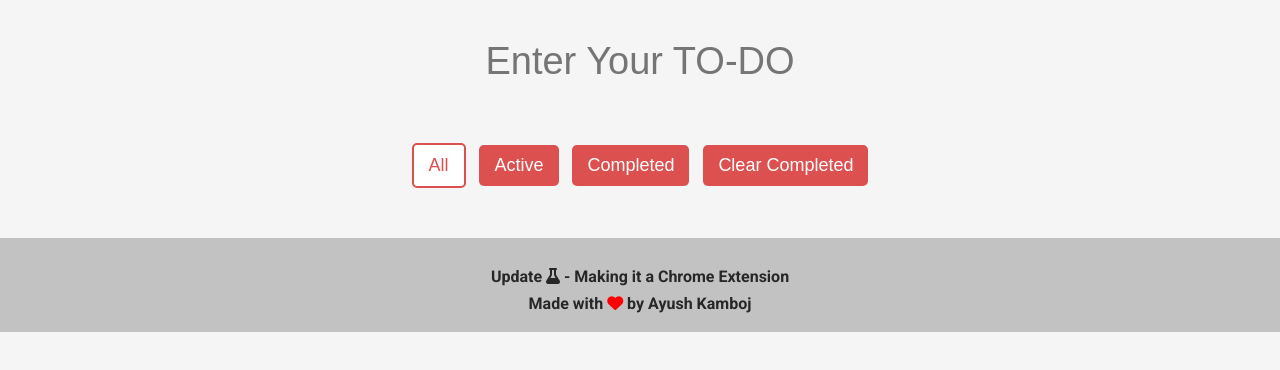
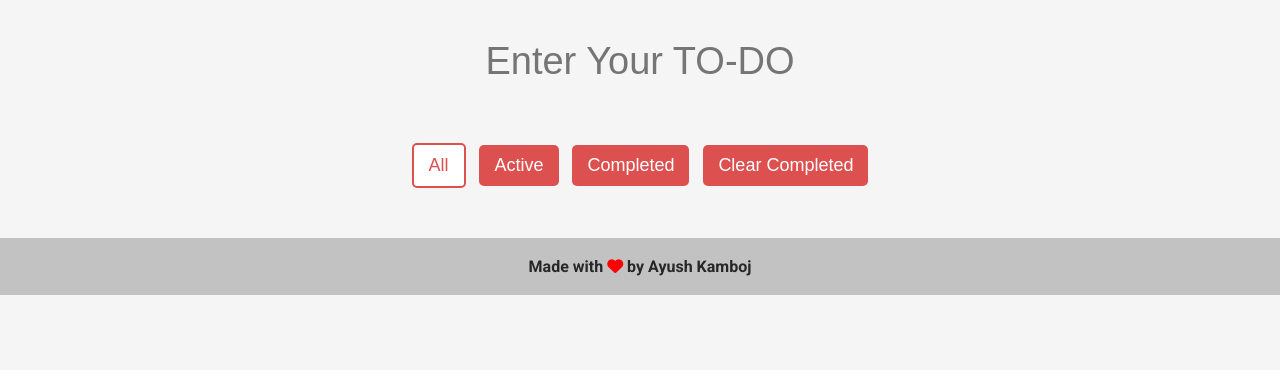
Before and after one commit to mozCheese/To-Do-App, a plain HTML site: page index.html in a window 1280 px wide. Shown: the part 318-688 px from the top of the page. Drawn offline with Linux system fonts and the light colour scheme.

Commit message:
Status Bar Removed

```diff
--- a/index.html
+++ b/index.html
@@ -48,7 +48,7 @@
       <section class="list-section text-center"></section>
     </main>
     <footer class="footer text-center">
-      <p class="update">Update <i class="fas fa-flask"></i> - Making it a Chrome Extension</p>
+      <!-- <p class="update">Update <i class="fas fa-flask"></i> - Making it a Chrome Extension</p> -->
       <p class="madeBy">Made with <i class="fas fa-heart"></i> by Ayush Kamboj</p>
     </footer>
     <script src="./script.js"></script>
```
